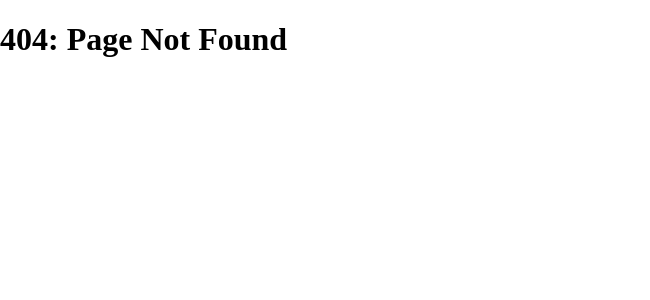
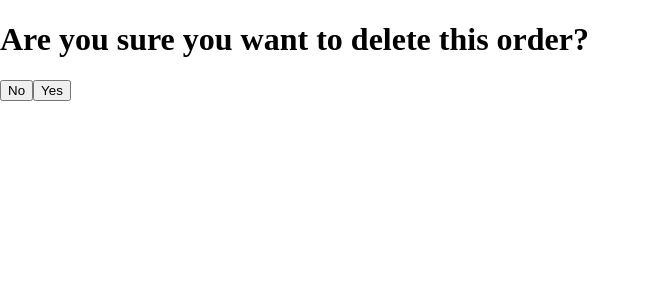
Before and after one commit to dauletalzhanov/foodie, a React (Vite) app in the folder react/: page /delete/order/1 in a window 1280 px wide. Before the commit this address had no page. Shown: the top 300 px of the page, without its empty margins (0-650 px from the left). Built offline with nearby package versions, Linux system fonts and the light colour scheme.

Commit message:
crd order

```diff
--- /dev/null
+++ b/react/src/Pages/DeleteOrder.jsx
@@ -0,0 +1,42 @@
+import { useNavigate, useParams } from "react-router-dom"
+
+export default function DeleteOrder(){
+	const {id} = useParams()
+	const navigate = useNavigate()
+
+	async function goBack(){
+		navigate(-1)
+	}
+
+	async function deleteOrder(){
+		const result = await fetch("http://localhost:3000/order/delete/", {
+			method: "DELETE",
+			body: JSON.stringify({
+				title: "delete order",
+				id: id
+			}),
+			headers: {
+				'Content-type': 'application/json; charset=UTF-8',
+			}
+		})
+		.then(response => {
+			if(!response.ok)
+				throw new Error("Error")
+			else
+				return response.json()
+		})
+
+		navigate(-1)
+	}
+
+	return(<>
+		<div>
+			<h1>Are you sure you want to delete this order?</h1>
+
+			<div>
+				<button onClick={goBack} > No </button>
+				<button onClick={deleteOrder} > Yes </button>
+			</div>
+		</div>
+	</>)
+}
--- a/react/src/Pages/Profile.jsx
+++ b/react/src/Pages/Profile.jsx
@@ -61,11 +61,16 @@ export default function Profile(){
 
 	function showFood(event){
 		const torso = event.target.parentNode.parentNode.lastChild
-		if(torso.style.display == "flex")
+		const button = event.target
+
+		if(torso.style.display == "flex"){
 			torso.style.display = "none"
-		else
+			button.style.backgroundColor = "#a1a1a1"
+		}
+		else {
 			torso.style.display = "flex"
-
+			button.style.backgroundColor = "pink"
+		}
 	}
 
 	return(<>
@@ -101,9 +106,7 @@ export default function Profile(){
 				return(<div key={ index } className="single-order" >
 
 					<div className="face">
-						<div className="triangle" onClick={showFood} >
-
-
+						<div className="triangle" onClick={ showFood } >
 						</div>
 
 						<div>
@@ -111,6 +114,8 @@ export default function Profile(){
 							<p> { orderTime } </p>
 							<p> { day } </p>
 							<p> { time } </p>
+							<p> <Link to={ "/delete/order/" + order._id } > Delete </Link> </p>
+							<p> <Link to={ "/update/order/" + order._id } > Update </Link> </p>
 						</div>
 					</div>
 
--- /dev/null
+++ b/react/src/Pages/UpdateOrder.jsx
@@ -0,0 +1,7 @@
+
+export default function UpdateOrder(){
+
+	return(<>
+
+	</>)
+}
```
Also changed, not shown: react/public/profile.css (+8 -0 lines), react/src/App.jsx (+10 -0 lines), 1 other file (tests, documents, lock files or other folders).
